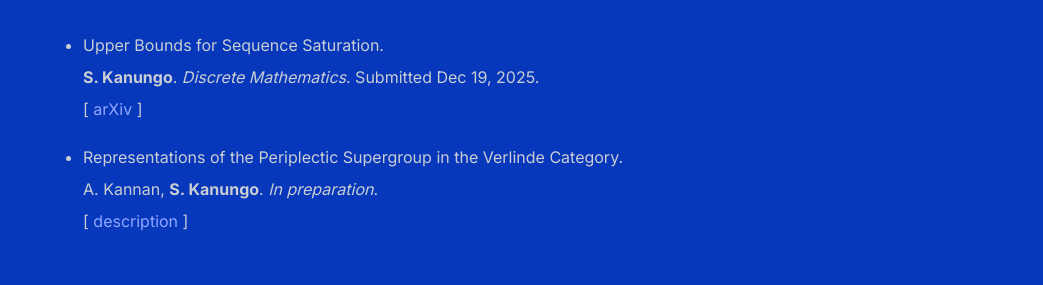
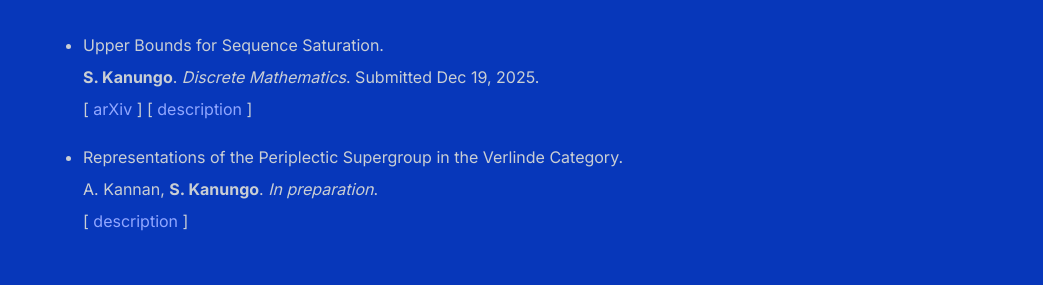
Before and after one commit to shihankanungo/shihankanungo.github.io, a Jekyll site: the page built from gap-year-math.md, in a window 1280 px wide and 900 px high, scrolled down 1061 px. Shown: the part 161-446 px from the top of the window, without its empty margins (237-1280 px from the left). Built offline with Jekyll 4.4.1, drawn with Linux system fonts in a browser that asks for light colours.

Commit message:
Update gap-year-math.md

```diff
--- a/gap-year-math.md
+++ b/gap-year-math.md
@@ -86,7 +86,7 @@ I have undertaken advanced coursework at Euler Circle[^1] and at San José State
 
 - Upper Bounds for Sequence Saturation. <br />
   **S. Kanungo**. *Discrete Mathematics*. Submitted Dec 19, 2025. <br />
-  \[ [arXiv](https://arxiv.org/abs/2512.17683) \]
+  \[ [arXiv](https://arxiv.org/abs/2512.17683) \] \[ [description](https://shihankanungo.github.io/primes-25) \]
 
 - Representations of the Periplectic Supergroup in the Verlinde Category. <br />
   A. Kannan, **S. Kanungo**. *In preparation*. <br />
```
